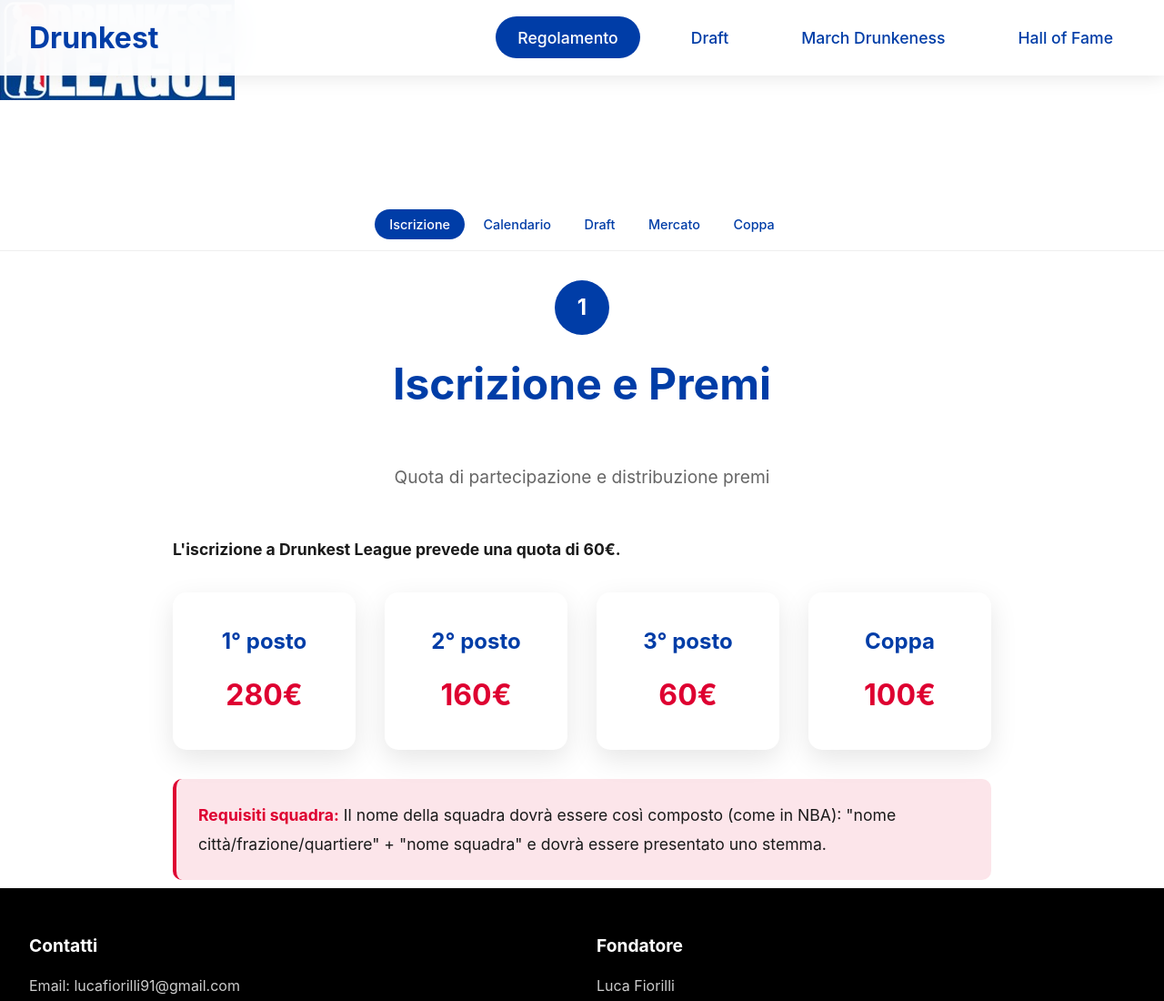
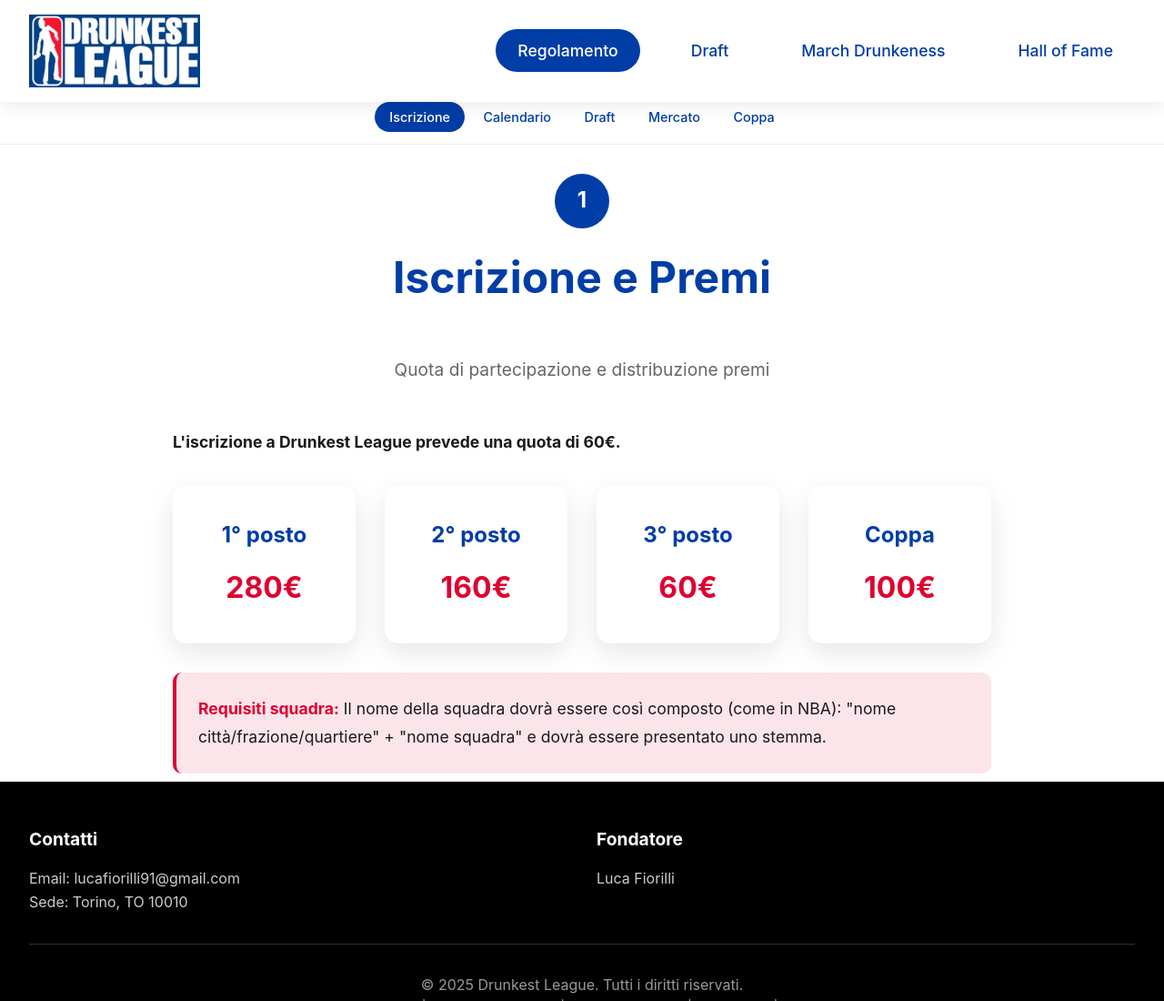
Before and after one commit to fiorelloii/drunkest, a plain HTML site: page index.html in a window 1280 px wide. Shown: the top 1100 px of the page at 91% size. Drawn offline with Linux system fonts and the light colour scheme.

Commit message:
Update index.html

```diff
--- a/index.html
+++ b/index.html
@@ -4,14 +4,14 @@
     <meta charset="UTF-8">
     <meta name="viewport" content="width=device-width, initial-scale=1.0">
     <title>Drunkest League</title>
-    <img src="./logo.jpg"></img>
     <link rel="stylesheet" href="style.css">
 </head>
 <body>
     <!-- Main Navigation -->
     <nav class="main-navbar">
         <div class="main-nav-content">
-            <a href="#" class="main-logo">Drunkest</a>
+<!--             <a href="#" class="main-logo">Drunkest</a> -->
+            <img class="logo" src="./logo.jpg">
             <ul class="main-nav-links">
                 <li><a href="#" onclick="showSection('regolamento')" class="active">Regolamento</a></li>
                 <li><a href="#" onclick="showSection('draft')">Draft</a></li>
```
